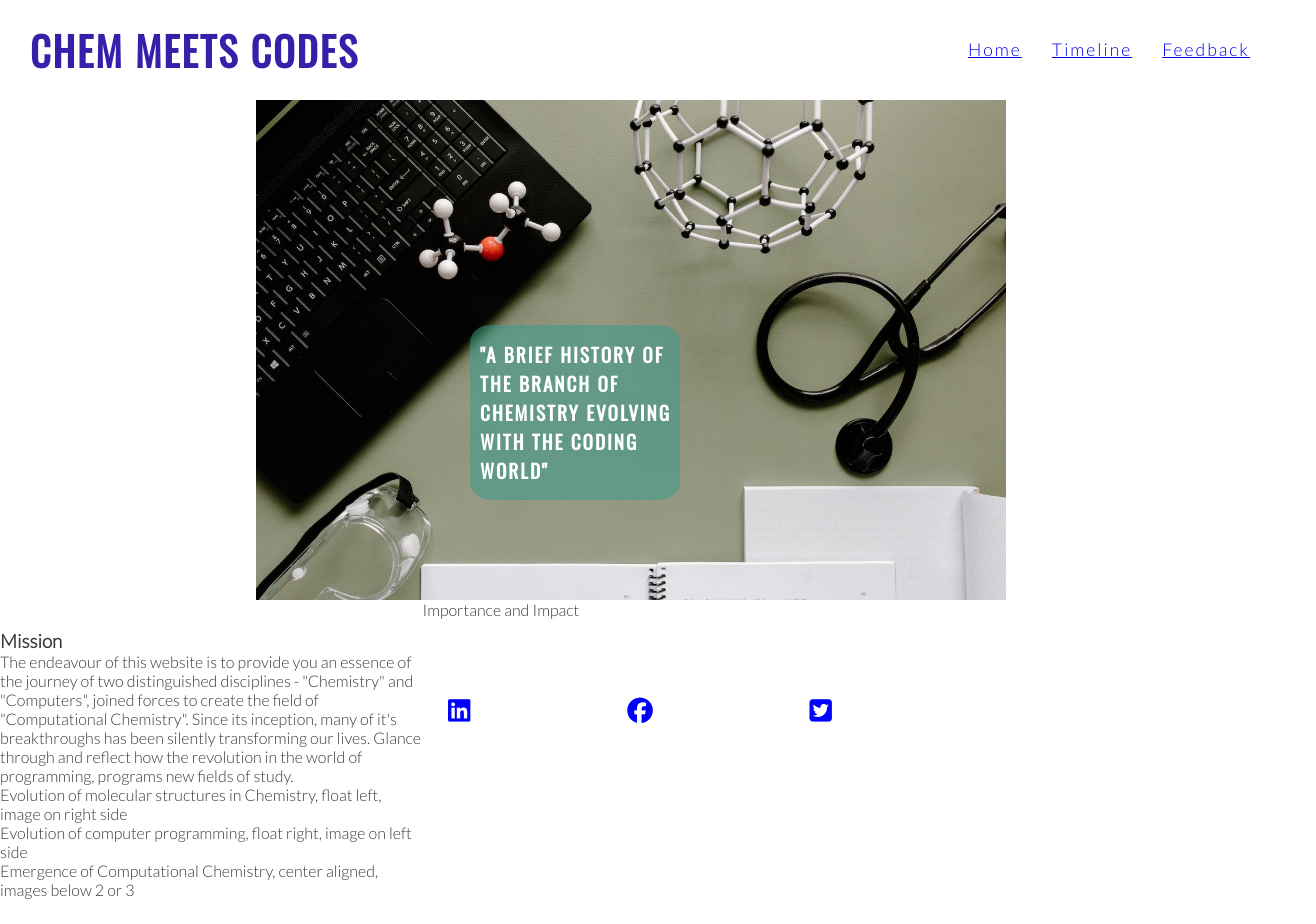
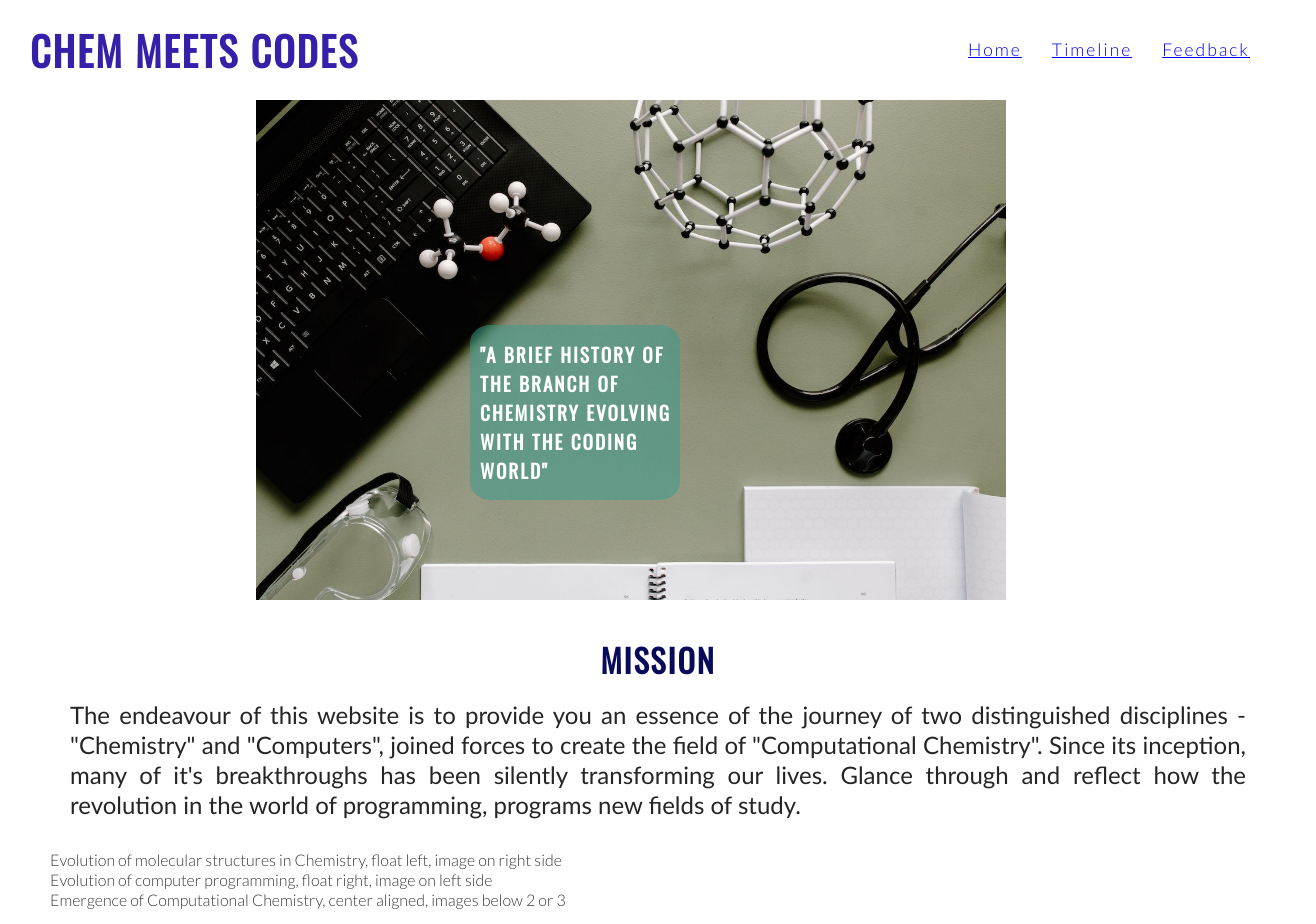
Before and after one commit to RoshnaVakkeel/Chem_Meets_Codes, a plain HTML site: page index.html in a window 1280 px wide. Shown: the top 924 px of the page, 1316 px wide, since content can reach past the window. Before the commit the page ends 899 px from the top, so only its background shows below. Drawn offline with nearby package versions, Linux system fonts and the light colour scheme.

Commit message:
add main styles to the intro section

```diff
--- a/assets/css/style.css
+++ b/assets/css/style.css
@@ -112,7 +112,28 @@ h2 {
 /*Mission and sections*/
 
 #intro {
-    padding-top: 30px;
-    width: 33%;
-    float: left;
+    height: 1200px;
+    margin: 0;
+    padding: 50px;
+    width: 95%;
+    line-height: 20px;
+    clear: both;
 }
+
+#intro h2{
+    font-family: 'Oswald', sans-serif;
+    font-size: 2em;
+    text-transform: uppercase;
+    text-align: center;
+    letter-spacing: 2px;
+    color: rgb(10, 10, 90);
+}
+
+#intro p {
+    padding: 30px 20px;
+    font-family: 'Calibri', sans-serif;
+    font-size: 1.5em;
+    line-height: 30px;
+    text-align: justify;
+    color: #252525;
+}
--- a/index.html
+++ b/index.html
@@ -47,7 +47,7 @@
 
     <section id="intro">
         <div id="mission-statement">
-            <h3>Mission</h3>
+            <h2>Mission</h2>
             <p>The endeavour of this website is to provide you an essence of the journey of two distinguished disciplines -  "Chemistry" and "Computers", joined forces to create the field of "Computational Chemistry". Since its inception, many of it's breakthroughs has been silently transforming our lives.
             Glance through and reflect how the revolution in the world of programming, programs new fields of study.
             </p>
@@ -62,6 +62,7 @@
         <ul>Importance and Impact</ul>
     </section>
 
+    <!--
     <footer>
         <ul class="social-networks">
             <li><a href="https://www.linkedin.com" target="_blank"><i class="fab fa-linkedin"></i></a></li>
@@ -71,7 +72,7 @@
 
         <script src="https://kit.fontawesome.com/b83175b9a4.js" crossorigin="anonymous"></script>
     </footer>
-
+    -->
 
 </body>
 
```
